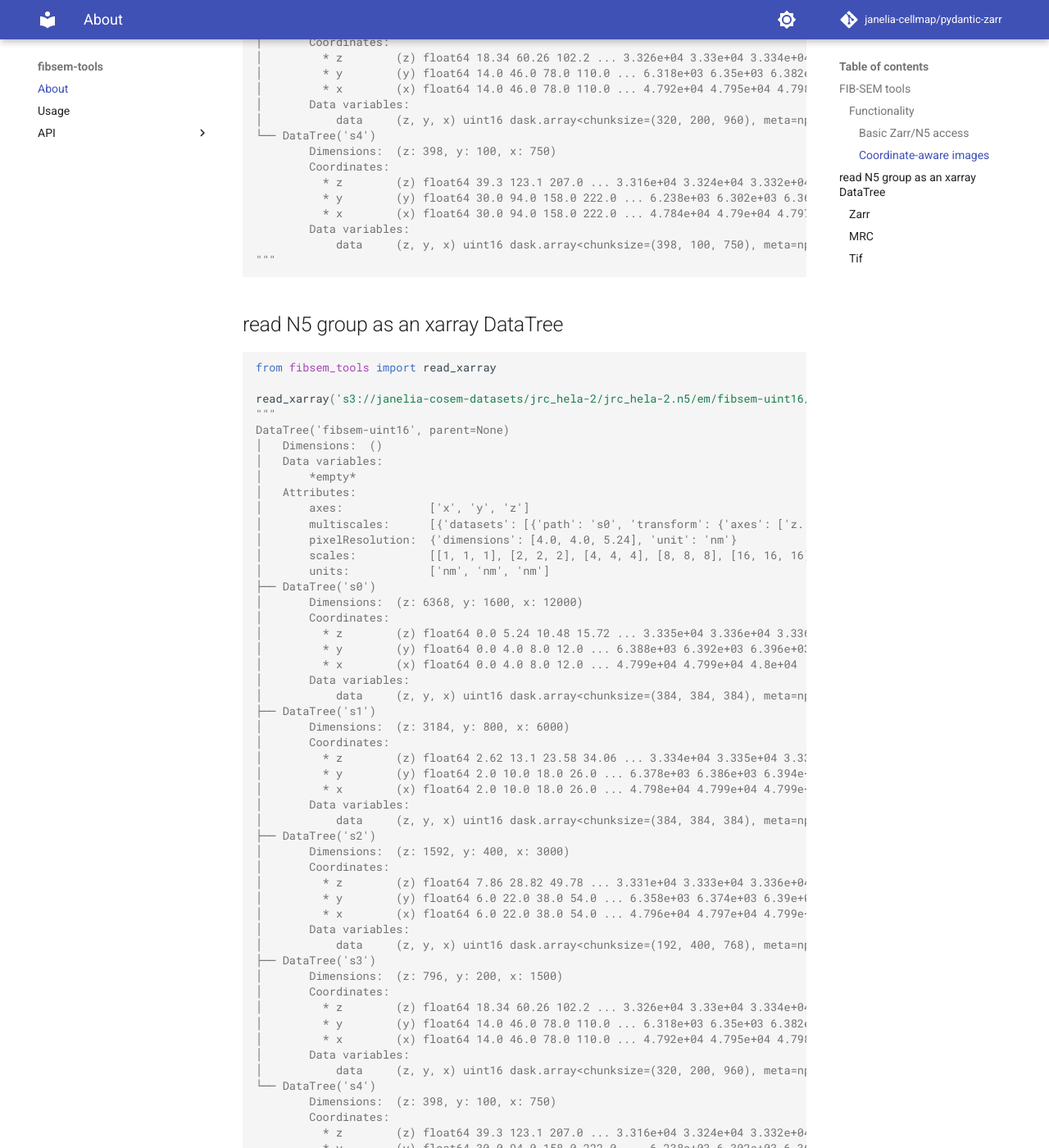
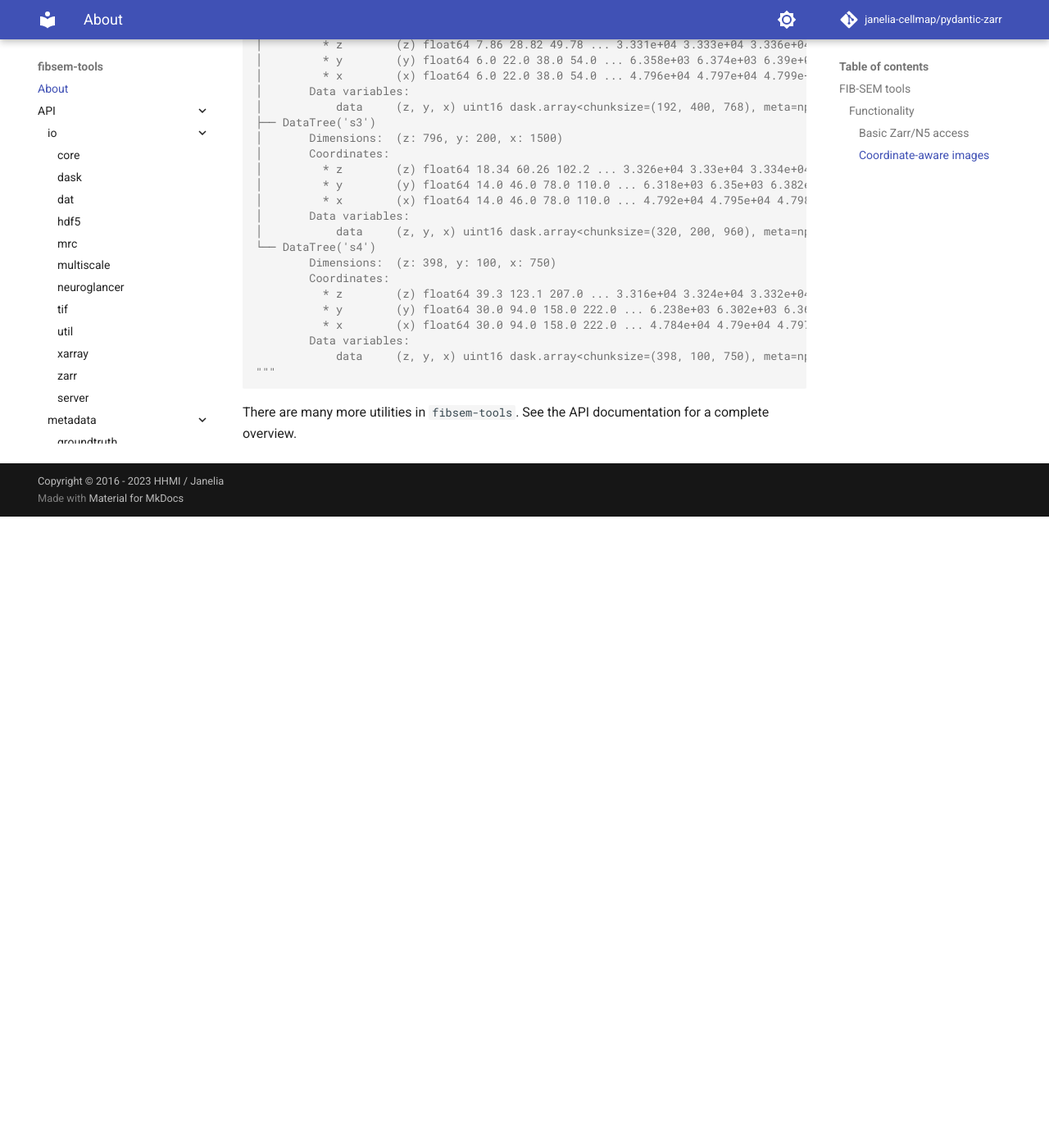
Before and after one commit to janelia-cellmap/fibsem-tools, an MkDocs documentation site: the page built from docs/index.md, in a window 1280 px wide and 1400 px high, scrolled down 2240 px. Shown: the whole window at 82% size. Built offline with MkDocs 1.6.1 and Material for MkDocs 9.7.7, drawn with Linux system fonts in a browser that asks for light colours; comment, search, counter and statistics services are not loaded; after the commit the page ends 2870 px from its top, so only the background shows below that; some of the changed text lies outside the part shown.

Commit message:
docs: tweak docs

````diff
--- a/docs/index.md
+++ b/docs/index.md
@@ -41,7 +41,8 @@
 
 Scientific images depict measurements that were acquired in physical space. `fibsem-tools` uses [`xarray`](https://docs.xarray.dev/en/stable/index.html) to express this aspect of our imaging data.
 
-For example, the `read_xarray` function will interpret chunked arrays as instances of [`xarray.DataArray`](https://docs.xarray.dev/en/stable/generated/xarray.DataArray.html), and groups of chunked arrays as instances of [`datatree.DataTree`](https://xarray-datatree.readthedocs.io/en/latest/generated/datatree.DataTree.html#datatree.DataTree).
+For example, the `read_xarray` function will interpret arrays as instances of [`xarray.DataArray`](https://docs.xarray.dev/en/stable/generated/xarray.DataArray.html). Correctly resolving the coordinates
+requires that the array convey those coordinates in its metadata, or in the metadata of its group, in the case of hierarchical formats like Zarr / N5.
 
 ```python
 from fibsem_tools import read_xarray
@@ -59,7 +60,11 @@
     pixelResolution:  {'dimensions': [4.0, 4.0, 5.24], 'unit': 'nm'}
     transform:        {'axes': ['z', 'y', 'x'], 'scale': [5.24, 4.0, 4.0], 't...
 """
+```
 
+We do a lot of work with multiscale images. When the argument to `read_xarray` resolves to a group of chunked arrays that represent a multiscale pyramid, then `read_xarray` returns a [`datatree.DataTree`](https://xarray-datatree.readthedocs.io/en/latest/generated/datatree.DataTree.html#datatree.DataTree).
+
+```python
 # read a multiscale N5 group as a DataTree
 print(read_xarray('s3://janelia-cosem-datasets/jrc_hela-2/jrc_hela-2.n5/em/fibsem-uint16/'))
 """
@@ -117,67 +122,4 @@
 
 ```
 
-# read N5 group as an xarray DataTree
-```python
-from fibsem_tools import read_xarray
-
-read_xarray('s3://janelia-cosem-datasets/jrc_hela-2/jrc_hela-2.n5/em/fibsem-uint16/')
-"""
-DataTree('fibsem-uint16', parent=None)
-│   Dimensions:  ()
-│   Data variables:
-│       *empty*
-│   Attributes:
-│       axes:             ['x', 'y', 'z']
-│       multiscales:      [{'datasets': [{'path': 's0', 'transform': {'axes': ['z...
-│       pixelResolution:  {'dimensions': [4.0, 4.0, 5.24], 'unit': 'nm'}
-│       scales:           [[1, 1, 1], [2, 2, 2], [4, 4, 4], [8, 8, 8], [16, 16, 16]]
-│       units:            ['nm', 'nm', 'nm']
-├── DataTree('s0')
-│       Dimensions:  (z: 6368, y: 1600, x: 12000)
-│       Coordinates:
-│         * z        (z) float64 0.0 5.24 10.48 15.72 ... 3.335e+04 3.336e+04 3.336e+04
-│         * y        (y) float64 0.0 4.0 8.0 12.0 ... 6.388e+03 6.392e+03 6.396e+03
-│         * x        (x) float64 0.0 4.0 8.0 12.0 ... 4.799e+04 4.799e+04 4.8e+04
-│       Data variables:
-│           data     (z, y, x) uint16 dask.array<chunksize=(384, 384, 384), meta=np.ndarray>
-├── DataTree('s1')
-│       Dimensions:  (z: 3184, y: 800, x: 6000)
-│       Coordinates:
-│         * z        (z) float64 2.62 13.1 23.58 34.06 ... 3.334e+04 3.335e+04 3.336e+04
-│         * y        (y) float64 2.0 10.0 18.0 26.0 ... 6.378e+03 6.386e+03 6.394e+03
-│         * x        (x) float64 2.0 10.0 18.0 26.0 ... 4.798e+04 4.799e+04 4.799e+04
-│       Data variables:
-│           data     (z, y, x) uint16 dask.array<chunksize=(384, 384, 384), meta=np.ndarray>
-├── DataTree('s2')
-│       Dimensions:  (z: 1592, y: 400, x: 3000)
-│       Coordinates:
-│         * z        (z) float64 7.86 28.82 49.78 ... 3.331e+04 3.333e+04 3.336e+04
-│         * y        (y) float64 6.0 22.0 38.0 54.0 ... 6.358e+03 6.374e+03 6.39e+03
-│         * x        (x) float64 6.0 22.0 38.0 54.0 ... 4.796e+04 4.797e+04 4.799e+04
-│       Data variables:
-│           data     (z, y, x) uint16 dask.array<chunksize=(192, 400, 768), meta=np.ndarray>
-├── DataTree('s3')
-│       Dimensions:  (z: 796, y: 200, x: 1500)
-│       Coordinates:
-│         * z        (z) float64 18.34 60.26 102.2 ... 3.326e+04 3.33e+04 3.334e+04
-│         * y        (y) float64 14.0 46.0 78.0 110.0 ... 6.318e+03 6.35e+03 6.382e+03
-│         * x        (x) float64 14.0 46.0 78.0 110.0 ... 4.792e+04 4.795e+04 4.798e+04
-│       Data variables:
-│           data     (z, y, x) uint16 dask.array<chunksize=(320, 200, 960), meta=np.ndarray>
-└── DataTree('s4')
-        Dimensions:  (z: 398, y: 100, x: 750)
-        Coordinates:
-          * z        (z) float64 39.3 123.1 207.0 ... 3.316e+04 3.324e+04 3.332e+04
-          * y        (y) float64 30.0 94.0 158.0 222.0 ... 6.238e+03 6.302e+03 6.366e+03
-          * x        (x) float64 30.0 94.0 158.0 222.0 ... 4.784e+04 4.79e+04 4.797e+04
-        Data variables:
-            data     (z, y, x) uint16 dask.array<chunksize=(398, 100, 750), meta=np.ndarray>
-"""
-```
-
-### Zarr
-
-### MRC
-
-### Tif
+There are many more utilities in `fibsem-tools`. See the API documentation for a complete overview.
--- a/mkdocs.yml
+++ b/mkdocs.yml
@@ -12,6 +12,8 @@
 copyright: Copyright &copy; 2016 - 2023 HHMI / Janelia
 
 theme:
+  features:
+    - navigation.expand
   name: material
   palette:
   # Palette toggle for light mode
@@ -28,7 +30,6 @@
 
 nav:
     - About: index.md
-    - Usage: usage.md
     - API:
       - io:
         - core: api/io/core.md
@@ -42,6 +43,7 @@
         - util: api/io/util.md
         - xarray: api/io/xr.md
         - zarr: api/io/zarr.md
+        - server: api/io/server.md
       - metadata:
         - groundtruth: api/metadata/groundtruth.md
         - transform: api/metadata/transform.md
````
